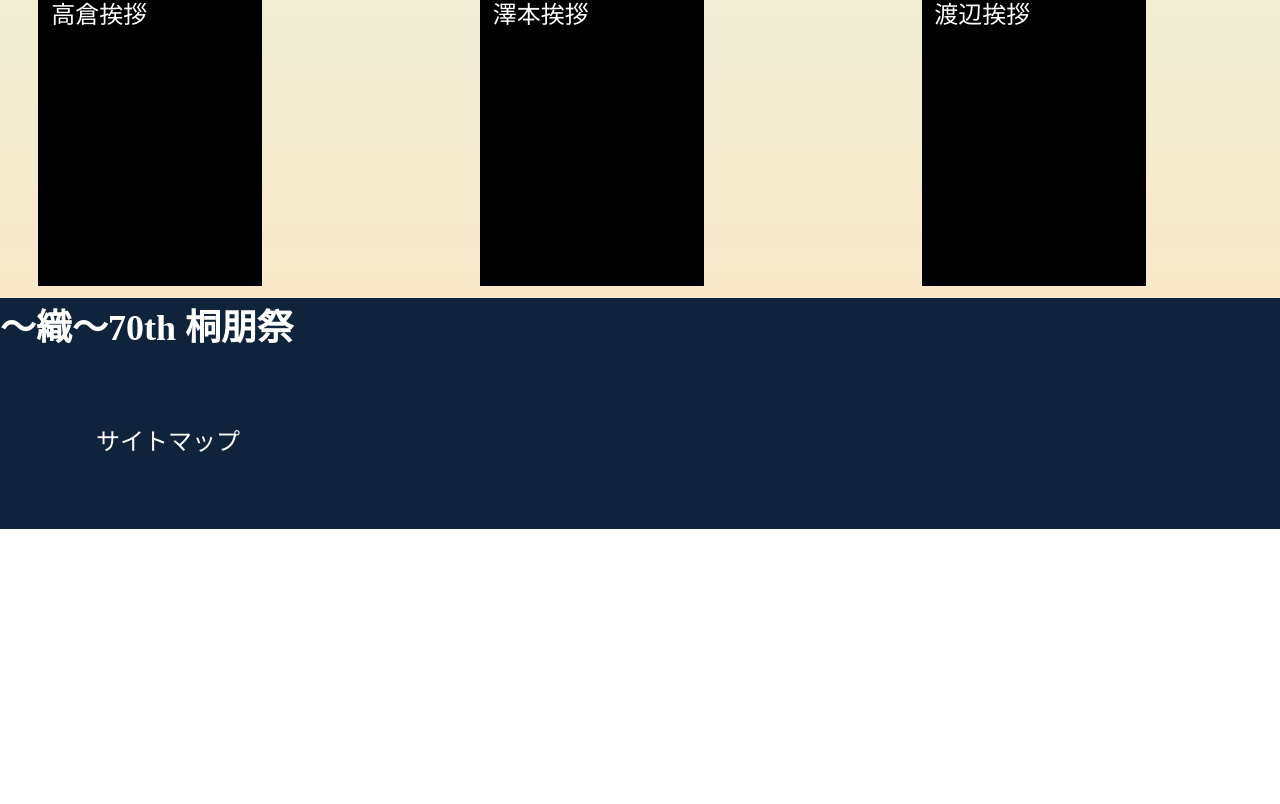
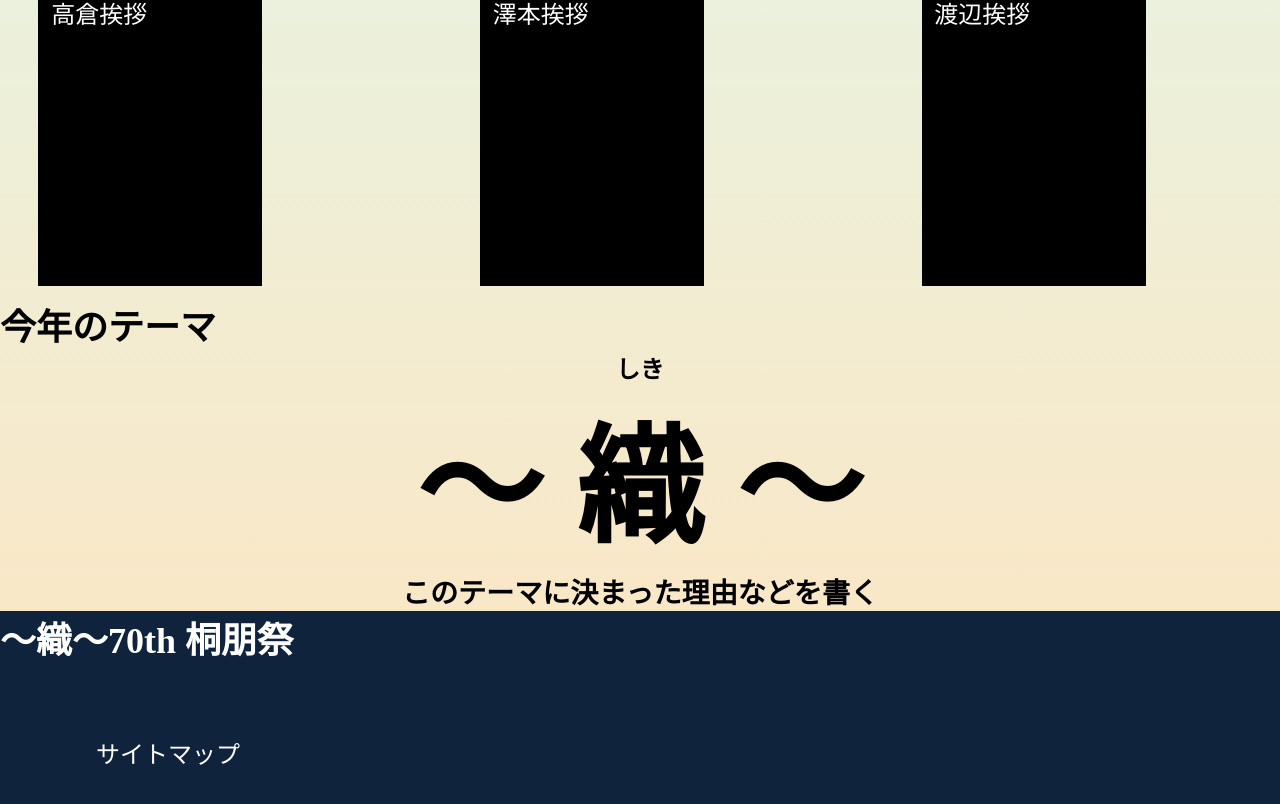
Before and after one commit to toho-festival/website-2021, a Next.js app: page /about in a window 1280 px wide. Shown: the part 941-1745 px from the top of the page. Before the commit the page ends 1470 px from the top, so only its background shows below. Built offline with nearby package versions, Linux system fonts and the light colour scheme.

Commit message:
about-add-theme

```diff
--- /dev/null
+++ b/components/theme.tsx
@@ -0,0 +1,32 @@
+import styled from "styled-components";
+import { FC } from 'react';
+import {explain1} from "../scripts/about";
+
+const ThemeTOHO:FC = () => {
+    return(
+        <>
+            <h2>今年のテーマ</h2>
+            <Div>
+                <H4>しき</H4>
+                <H1>～ 織 ～</H1>
+            </Div>
+            <H3>このテーマに決まった理由などを書く</H3>
+        </>
+    )
+}
+
+export default ThemeTOHO;
+
+const Div = styled.div`
+
+`;
+const H1 = styled.h1`
+    font-size:10vw;
+    text-align: center
+`;
+const H3 = styled.h3`
+    text-align: center
+`;
+const H4 = styled.h4`
+    text-align: center
+`;
--- a/pages/about.tsx
+++ b/pages/about.tsx
@@ -1,12 +1,13 @@
 import type { FC } from 'react';
 import AboutTOHO from '../components/about';
 import GreetingTOHO from '../components/greeting';
-//import ThemeTOHO from '../components/theme';
+import ThemeTOHO from '../components/theme';
 //import LogoTOHO from '../components/logo';
 
 const About: FC = () => <>
   <AboutTOHO />
   <GreetingTOHO />
+  <ThemeTOHO />
 </>;
 
 export default About;
```
